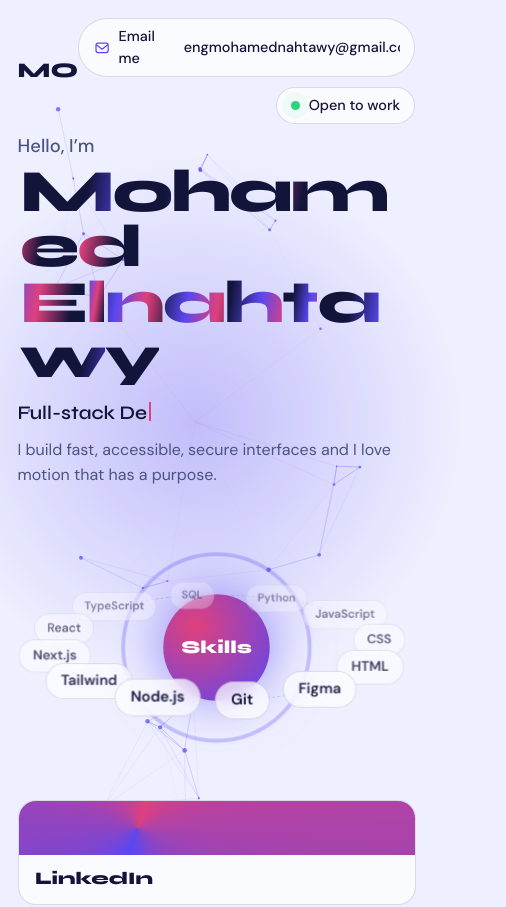
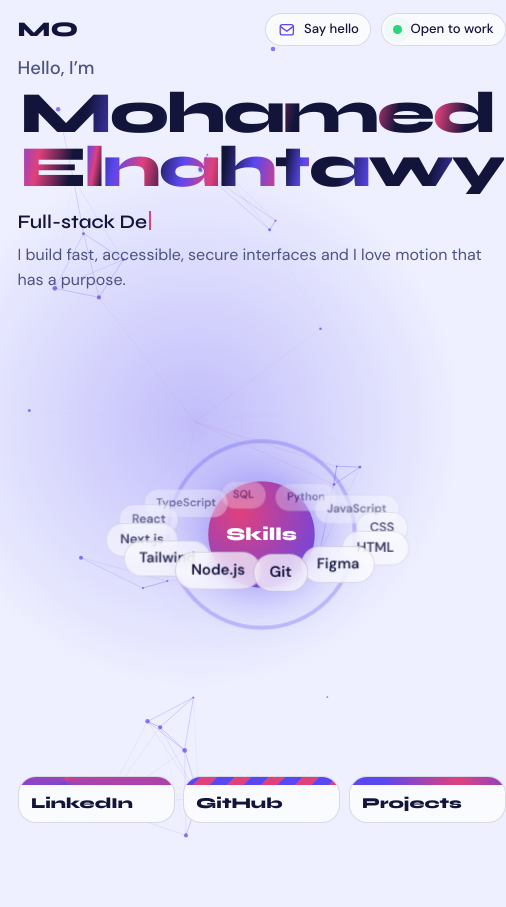
Before and after one commit to mohamedelnahtawy/mohamedelnahtawy.github.io, a plain HTML site: page index.html in a window 390 px wide. Shown: the top 907 px of the page, 506 px wide, since content can reach past the window. After the commit the page ends 844 px from the top, so only its background shows below. Drawn offline with Linux system fonts and the light colour scheme.

Commit message:
Update index.html

```diff
--- a/index.html
+++ b/index.html
@@ -46,7 +46,7 @@ main{display:grid;grid-template-columns:1.1fr .9fr;gap:1rem;min-height:0;align-i
 .intro{transform:translate3d(calc(var(--px,0)*-14px),calc(var(--py,0)*-10px),0)}
 .hello{margin:0 0 .25rem;font-weight:500;color:var(--muted);font-size:1.15rem;animation:fade .8s .2s backwards}
 h1{margin:0;font:800 clamp(3.2rem,min(11vw,17vh),9.5rem)/.92 var(--display);letter-spacing:-.04em}
-.ln{display:block;overflow:hidden;padding:0 .04em .1em;margin-bottom:-.1em}
+.ln{display:block;overflow:hidden;white-space:nowrap;padding:0 .04em .1em;margin-bottom:-.1em}
 .ch{display:inline-block;white-space:pre;
   background:linear-gradient(100deg,var(--ink) 25%,var(--a) 42%,var(--b) 58%,var(--ink) 75%);background-size:300% 100%;
   -webkit-background-clip:text;background-clip:text;color:transparent;
@@ -93,12 +93,22 @@ h1{margin:0;font:800 clamp(3.2rem,min(11vw,17vh),9.5rem)/.92 var(--display);lett
 
 @media (max-height:640px){.art{display:none}.blurb{display:none}}
 @media (max-width:48rem){
-  body{overflow:auto}
+  body{overflow-x:hidden;overflow-y:auto}
   html,body{height:auto}
-  .app{height:auto;min-height:100dvh}
-  main{grid-template-columns:1fr}
-  .orbit{height:18rem}
-  .projects{grid-template-columns:1fr}
+  .app{height:auto;min-height:100dvh;padding-top:.8rem}
+  main{grid-template-columns:1fr;grid-template-rows:auto minmax(13rem,1fr);align-items:start;gap:.5rem}
+  .orbit{height:100%;min-height:13rem}
+  .blurb{margin-top:.5rem}
+  .projects{grid-template-columns:repeat(3,1fr);gap:.5rem}
+  .art{height:.5rem}
+  .info{padding:.55rem .75rem .65rem}
+  .info h3{font-size:.95rem}
+  .info h3 span,.info p{display:none}
+}
+@media (max-width:40rem){
+  .mail em{display:none}
+  .status{font-size:.82rem;padding:.35rem .7rem}
+  .mail{padding:.35rem .7rem;font-size:.82rem}
 }
 @media (prefers-reduced-motion:reduce){*,*::before,*::after{animation:none!important;transition:none!important}.ch{color:var(--ink);background:none}}
 </style>
@@ -110,7 +120,7 @@ h1{margin:0;font:800 clamp(3.2rem,min(11vw,17vh),9.5rem)/.92 var(--display);lett
   <header>
     <div class="logo">MO</div>
     <div class="hdr-r">
-      <a class="mail" href="mailto:your.email@example.com" aria-label="Email me"><svg viewBox="0 0 24 24" aria-hidden="true"><rect x="3" y="5" width="18" height="14" rx="3"/><path d="m4 8 8 6 8-6"/></svg><span>Email me</span><em>engmohamednahtawy@gmail.com</em></a>
+      <a class="mail" href="mailto:engmohamednahtawy@gmail.com" aria-label="Email me"><svg viewBox="0 0 24 24" aria-hidden="true"><rect x="3" y="5" width="18" height="14" rx="3"/><path d="m4 8 8 6 8-6"/></svg><span>Say hello</span><em>your.email@example.com</em></a>
       <div class="status"><i></i>Open to work</div>
     </div>
   </header>
@@ -118,7 +128,7 @@ h1{margin:0;font:800 clamp(3.2rem,min(11vw,17vh),9.5rem)/.92 var(--display);lett
   <main>
     <section class="intro" id="intro">
       <p class="hello">Hello, I’m</p>
-      <h1 aria-label="Mohamed Elnahtawy" style="font-size: 60px;">
+      <h1 aria-label="Mohamed Elnahtawy" style="font-size: min(60px, calc((100vw - 2.5rem) / 6));">
   <span class="ln" style="font-size: inherit;">Mohamed</span><span class="ln" style="font-size: inherit;">Elnahtawy</span>
 </h1>
       <p class="role"><span id="typed">Junior Web Developer</span><span class="caret"></span></p>
@@ -203,7 +213,7 @@ h1{margin:0;font:800 clamp(3.2rem,min(11vw,17vh),9.5rem)/.92 var(--display);lett
   var orbit=document.getElementById('orbit'),ring=document.getElementById('ring'),chips=Array.prototype.slice.call(orbit.querySelectorAll('.chip')),OW=0,OH=0,ang=0;
   function sizeOrbit(){OW=orbit.clientWidth;OH=orbit.clientHeight}
   function spin(){
-    var R=Math.min(OW*.44,250),Ry=Math.min(R*(.36+.16*sy),OH*.42);
+    var R=Math.min(OW*.44,250);if(innerWidth<=768)R=Math.min(R,OW/2-56);var Ry=Math.min(R*(.36+.16*sy),OH*.42);
     ring.style.width=R*2+'px';ring.style.height=Ry*2*.9+'px';
     for(var i=0;i<chips.length;i++){
       var a=ang+i*6.2832/chips.length,z=Math.cos(a),k=(z+1)/2;
```
